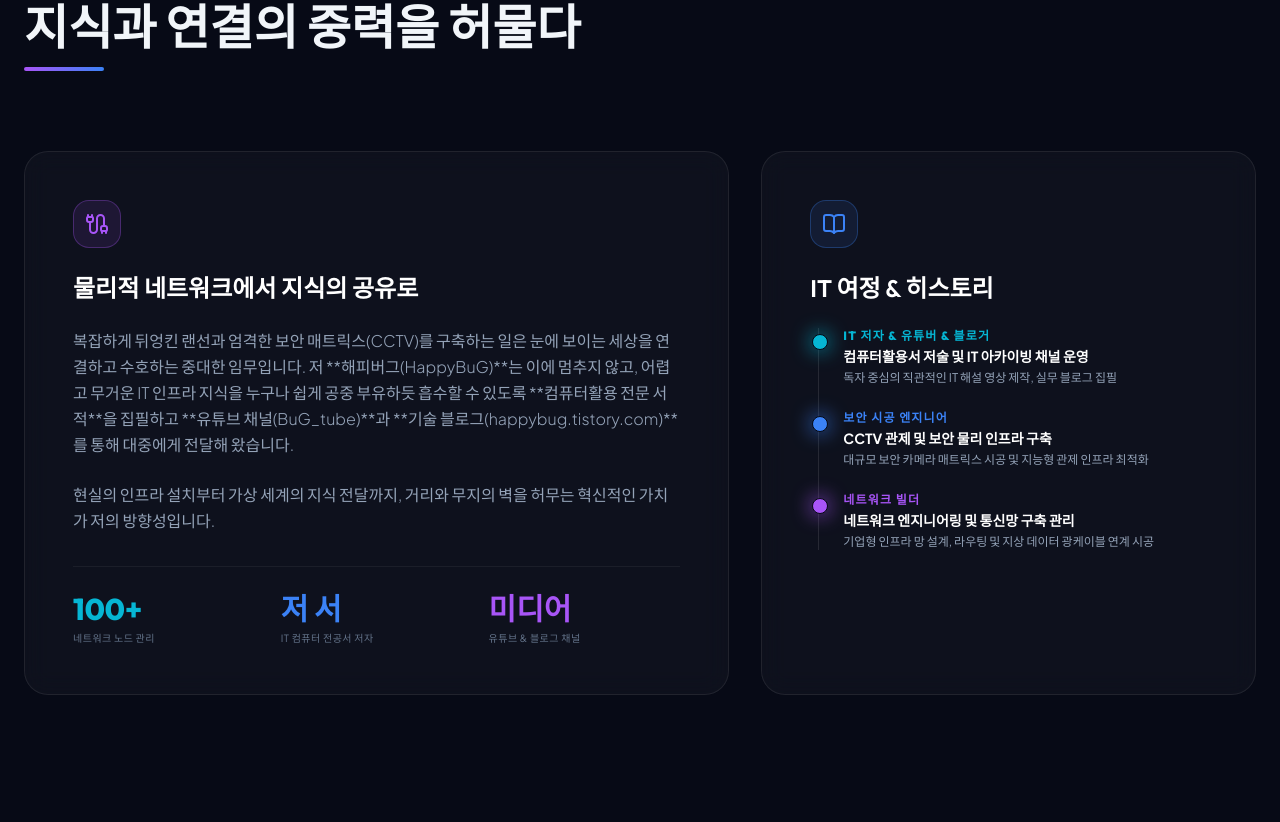
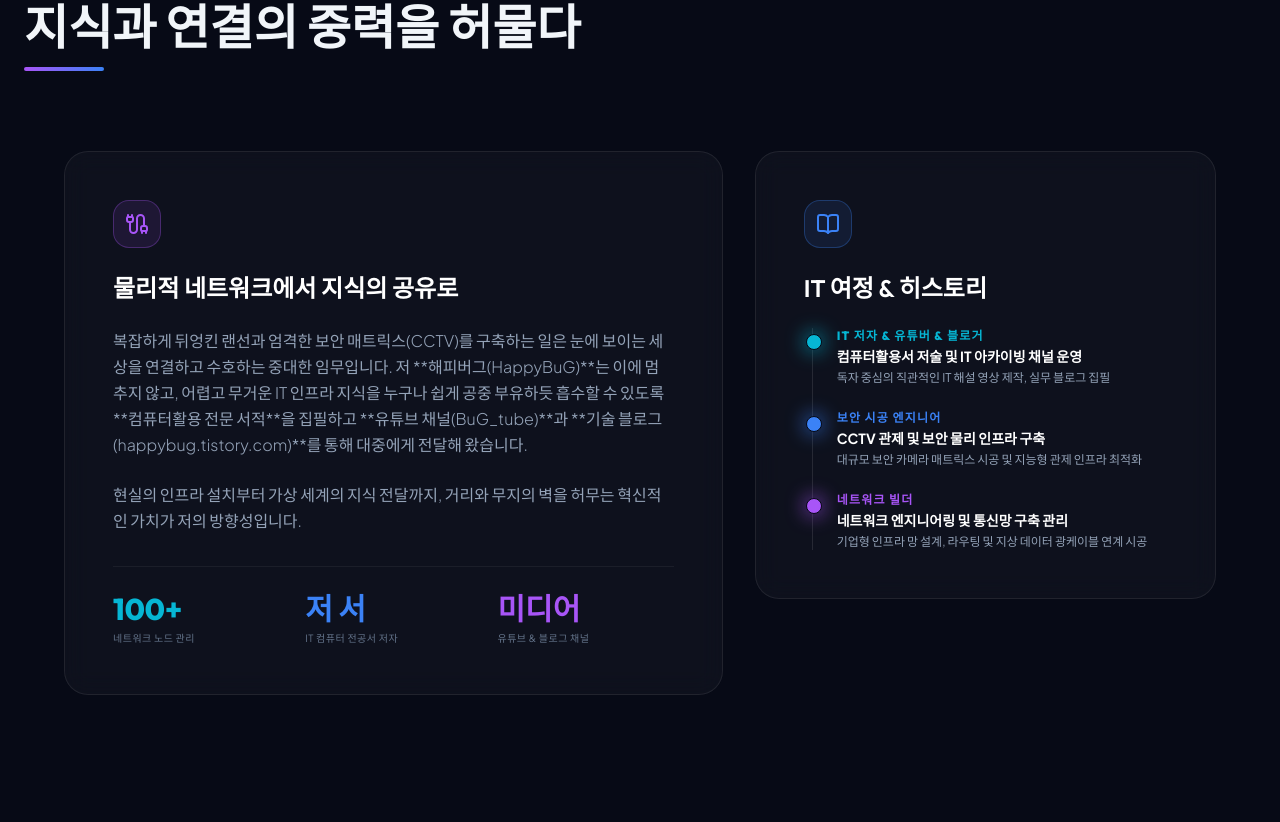
Before and after one commit to HAPPYBUG-K/anti-gravity-web, a plain HTML site: page index.html in a window 1280 px wide. Shown: the part 958-1780 px from the top of the page. Drawn offline with nearby package versions, Linux system fonts and the light colour scheme.

Commit message:
Update index.html

```diff
--- a/index.html
+++ b/index.html
@@ -302,9 +302,9 @@
                 </div>
 
                 <!-- Grid Details -->
-                <div class="grid grid-cols-1 lg:grid-cols-12 gap-8 items-stretch">
+                <div class="grid grid-cols-1 lg:grid-cols-12 gap-8 items-start max-w-6xl mx-auto">
                     <!-- Concept Card -->
-                    <div class="lg:col-span-7 glass-card p-8 md:p-12 rounded-3xl flex flex-col justify-between space-y-8 about-card-left">
+                    <div class="lg:col-span-7 glass-card max-w-3xl p-8 md:p-12 rounded-3xl flex flex-col justify-between space-y-8 about-card-left">
                         <div class="space-y-6">
                             <div class="w-12 h-12 rounded-2xl bg-neon-purple/10 border border-neon-purple/30 flex items-center justify-center text-neon-purple">
                                 <i data-lucide="cable" class="w-6 h-6"></i>
@@ -335,7 +335,7 @@
                     </div>
 
                     <!-- Orbit Timeline Card -->
-                    <div class="lg:col-span-5 glass-card p-8 md:p-12 rounded-3xl flex flex-col justify-between about-card-right max-w-2xl">
+                    <div class="lg:col-span-5 glass-card max-w-2xl p-8 md:p-12 rounded-3xl flex flex-col justify-between about-card-right max-w-2xl">
                         <div class="space-y-6">
                             <div class="w-12 h-12 rounded-2xl bg-neon-blue/10 border border-neon-blue/30 flex items-center justify-center text-neon-blue">
                                 <i data-lucide="book-open" class="w-6 h-6"></i>
```
